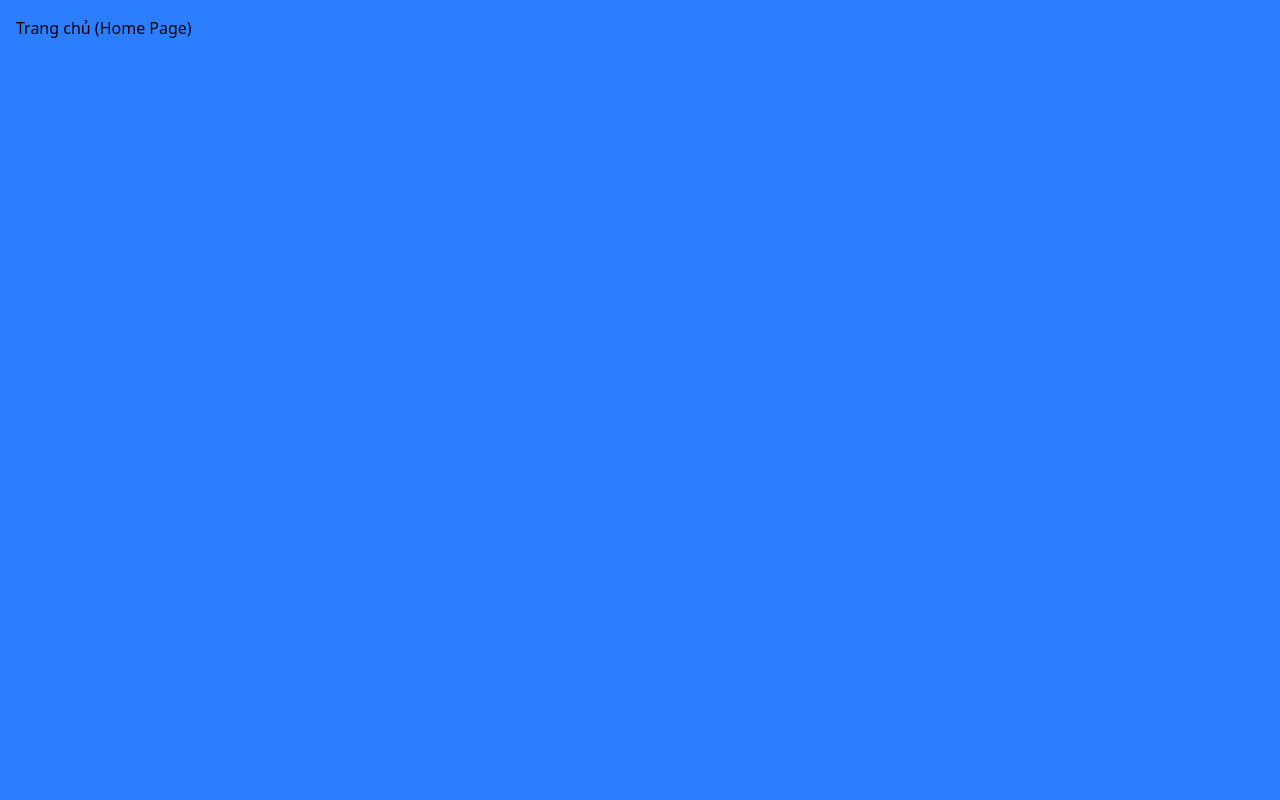
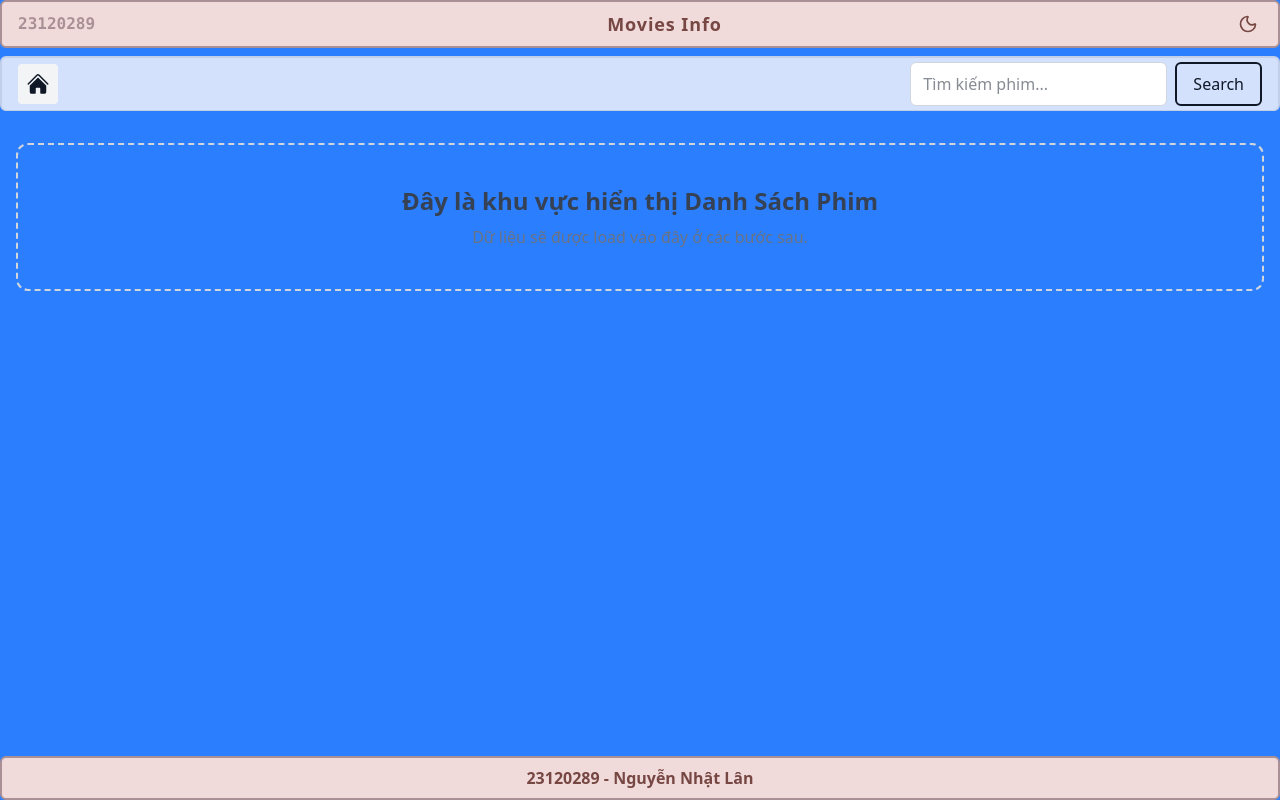
Before and after one commit to nhatlank23/BTCN2-23120289, a React (Vite) app: page / in a window 1280 px wide. Built offline with nearby package versions, Linux system fonts and the light colour scheme.

Commit message:
Xây dựng bố cục cơ bản bao gồm header, nav, footer, main

```diff
--- a/src/App.jsx
+++ b/src/App.jsx
@@ -1,18 +1,19 @@
 import { Routes, Route } from 'react-router-dom';
-import Home from './pages/Home/Home';
-import Login from './pages/Auth/Login';
+import AppLayout from './layouts/AppLayout';
+import Home from './pages/Home/Home.jsx';
 
 function App() {
   return (
-      <div className="w-[1280px] min-h-screen bg-blue-500 text-foreground mx-auto">
+    <Routes>
+      {/* Route cha sử dụng Layout */}
+      <Route path="/" element={<AppLayout />}>
 
-      <Routes>
-        <Route path="/" element={<Home />} />
-        <Route path="/login" element={<Login />} />
+        {/* Route con: Trang chủ */}
+        <Route index element={<Home />} />
 
-      </Routes>
-
-    </div>
+        {/* Các route khác sẽ thêm sau: /login, /movie/:id */}
+      </Route>
+    </Routes>
   );
 }
 
--- a/src/components/Footer.jsx
+++ b/src/components/Footer.jsx
@@ -1,8 +1,7 @@
 const Footer = () => {
   return (
-    <footer className="bg-slate-900 py-6 mt-10 text-center">
-      <p className="font-bold">WEB APP DEV - 12/2025</p>
-      <p className="text-sm mt-1">Thực hiện bởi: 23120289 - Nguyễn Nhật Lân</p>
+    <footer className="bg-[#F0DBDA] text-[#774743] px-4 py-2 text-center border-2 border-[#AA8F96] rounded-md">
+      <p className="font-bold">23120289 - Nguyễn Nhật Lân</p>
     </footer>
   );
 };
--- a/src/components/Header.jsx
+++ b/src/components/Header.jsx
@@ -1,42 +1,27 @@
-// src/components/Header.jsx
-import { Link } from 'react-router-dom';
-import { Search, Moon, Sun } from 'lucide-react'; // Icon từ shadcn/lucide
+import { Moon } from 'lucide-react';
+import Nav from './Nav';
 
 const Header = () => {
+    return (
+        <header className="flex flex-col gap-2 w-full">
+            {/* Dòng 1: Top Bar (Màu đỏ/nâu như đề bài) */}
+            <div className="bg-[#F0DBDA] text-[#774743] px-4 py-2 flex justify-between items-center border-2 border-[#AA8F96] rounded-md">
+                {/* Góc trái: MSSV */}
+                <span className="text-md text-[#AA8F96] font-mono font-bold">23120289</span>
 
-  return (
-    <header className="flex flex-col shadow-md">
-      {/* Tầng 1: Thông tin sinh viên & Dark mode */}
-      <div className="bg-red-900 text-white px-4 py-2 flex justify-between items-center">
-        <span className="text-sm font-mono">[MSSV CỦA BẠN]</span>
-        <h1 className="text-lg font-bold uppercase">Movies Info</h1>
+                {/* Giữa: Tên Web */}
+                <h1 className="text-lg font-bold tracking-wider">Movies Info</h1>
 
-        {/* Nút đổi màu */}
-        <button
-          className="p-1 rounded hover:bg-white/20"
-        >
-        </button>
-      </div>
+                {/* Góc phải: Nút Dark Mode (Tạm chưa xử lý) */}
+                <button className="p-1 rounded hover:bg-white/20">
+                    <Moon size={20} />
+                </button>
+            </div>
 
-      {/* Tầng 2: Nav & Search */}
-      <div className="bg-background border-b px-4 py-3 flex gap-4 items-center">
-        <Link to="/" className="p-2 bg-gray-200 dark:bg-gray-800 rounded">
-          <span className="font-bold">🏠 Home</span>
-        </Link>
-
-        <div className="flex-1 flex gap-2">
-          <input
-            type="text"
-            placeholder="Search movie..."
-            className="flex-1 border px-3 py-2 rounded-md dark:bg-gray-900"
-          />
-          <button className="bg-blue-600 text-white px-4 py-2 rounded-md">
-            <Search size={18} />
-          </button>
-        </div>
-      </div>
-    </header>
-  );
+            {/* Dòng 2: Navigation & Search */}
+            <Nav />
+        </header>
+    );
 };
 
 export default Header;
--- /dev/null
+++ b/src/components/Nav.jsx
@@ -0,0 +1,36 @@
+import { Link } from 'react-router-dom';
+
+const Nav = () => {
+    return (
+        <div className="bg-[#D3E1FC] border-b px-4 py-1 flex gap-4 items-center justify-between border-2 border-[#C3CFE8] rounded-md">
+            {/* Bên trái: Nút Home */}
+            <div className="flex items-center gap-4">
+                <Link to="/" className="p-2 bg-gray-100 rounded hover:bg-gray-200 transition">
+                    <svg
+                        xmlns="http://www.w3.org/2000/svg"
+                        viewBox="0 0 24 24"
+                        fill="currentColor"
+                        className="w-6 h-6"
+                    >
+                        <path d="M11.47 3.84a.75.75 0 011.06 0l8.69 8.69a.75.75 0 101.06-1.06l-8.689-8.69a2.25 2.25 0 00-3.182 0l-8.69 8.69a.75.75 0 001.061 1.06l8.69-8.69z" />
+                        <path d="M12 5.432l8.159 8.159c.03.03.06.058.091.086v6.198c0 1.035-.84 1.875-1.875 1.875H15a.75.75 0 01-.75-.75v-4.5a.75.75 0 00-.75-.75h-3a.75.75 0 00-.75.75V21a.75.75 0 01-.75.75H5.625a1.875 1.875 0 01-1.875-1.875v-6.198a2.29 2.29 0 00.091-.086L12 5.43z" />
+                    </svg>
+                </Link>
+            </div>
+
+            {/* Bên phải: Thanh tìm kiếm */}
+            <div className="flex justify-end gap-2 w-full max-w-md">
+                <input
+                    type="text"
+                    placeholder="Tìm kiếm phim..."
+                    className="bg-white border border-gray-300 px-3 py-2 rounded-md focus:outline-none focus:ring-2 focus:ring-red-500"
+                />
+                <button className="text-black-400 px-4 py-2 rounded-md hover:bg-blue-700 font-medium border-2 border-black-500">
+                    Search
+                </button>
+            </div>
+        </div>
+    );
+};
+
+export default Nav;
--- /dev/null
+++ b/src/layouts/AppLayout.jsx
@@ -0,0 +1,21 @@
+import { Outlet } from 'react-router-dom';
+import Header from '../components/Header';
+import Footer from '../components/Footer';
+
+const AppLayout = () => {
+  return (
+    <div className="min-h-screen flex flex-col bg-blue-500 text-gray-900 max-w-[1280px] mx-auto">
+      {/* 1. Header luôn nằm trên cùng */}
+      <Header />
+      {/* 2. Main Content: Phần thay đổi giữa các trang */}
+      <main className="flex-1 px-4 py-8">
+        <Outlet />
+      </main>
+
+      {/* 3. Footer luôn nằm dưới cùng */}
+      <Footer />
+    </div>
+  );
+};
+
+export default AppLayout;
--- a/src/pages/Home/Home.jsx
+++ b/src/pages/Home/Home.jsx
@@ -1,7 +1,10 @@
-import React from 'react';
-
 const Home = () => {
-  return <div className="p-4">Trang chủ (Home Page)</div>;
+  return (
+    <div className="p-10 text-center border-2 border-dashed border-gray-300 rounded-xl">
+      <h2 className="text-2xl font-bold text-gray-700">Đây là khu vực hiển thị Danh Sách Phim</h2>
+      <p className="text-gray-500 mt-2">Dữ liệu sẽ được load vào đây ở các bước sau.</p>
+    </div>
+  );
 };
 
 export default Home;
```
